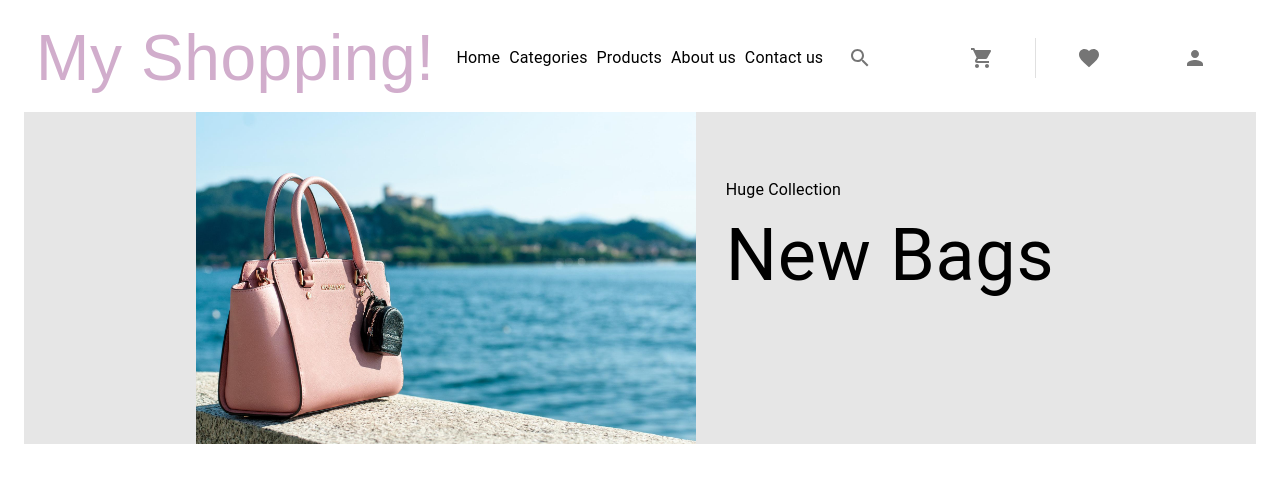
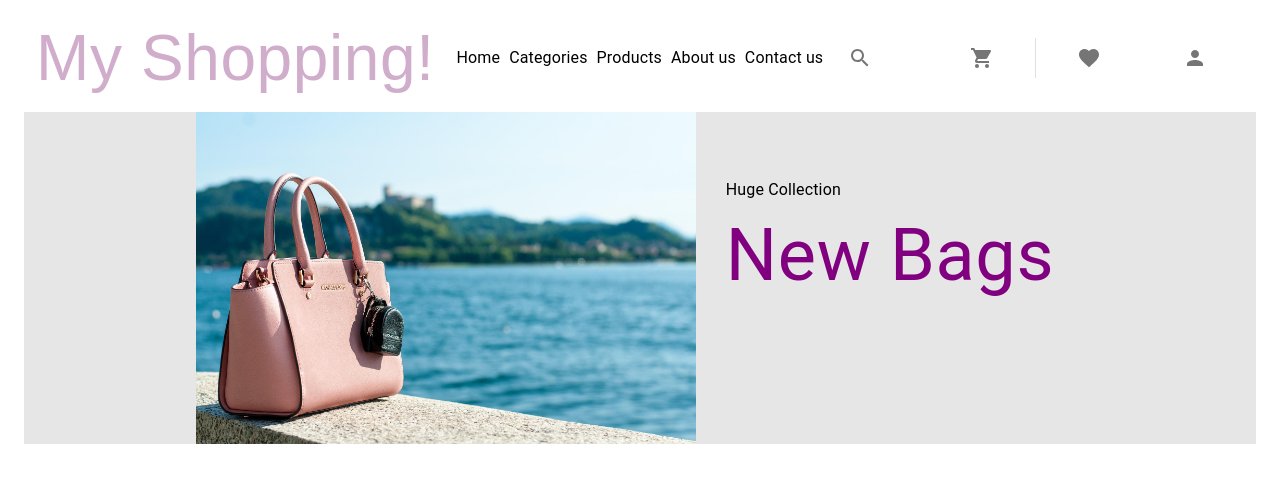
Before and after one commit to Salome254-hub/ShoppinKE, a React (Create React App) app: page / in a window 1280 px wide. Shown: the top 482 px of the page. Built offline with nearby package versions, Linux system fonts and the light colour scheme.

Commit message:
Added a promotions Componenet

```diff
--- a/src/components/appbar/appbarMobile.js
+++ b/src/components/appbar/appbarMobile.js
@@ -2,5 +2,5 @@
 
 export default function AppbarMobile({ matches }) {
 
-  return <h1>My Shopping!</h1>
+  return <h1 color="pink">My Shopping!</h1>
 }
--- a/src/components/banner/index.js
+++ b/src/components/banner/index.js
@@ -10,7 +10,7 @@ export default function Banner() {
         <BannerImage src="/images/banner/lake-3612279_1920.jpg"></BannerImage>
         <BannerContent>
             <Typography varaiant="h6">Huge Collection</Typography>
-            <BannerTitle varaiant="h2">New Bags</BannerTitle>
+            <BannerTitle color={"purple"}  varaiant="h2">New Bags</BannerTitle>
                 <BannerDescription varaiant="subtitle">
 
 
```
Also changed, not shown: src/components/promotions/index.js (added, +13 -0 lines), src/styles/promotions/index.js (added).
